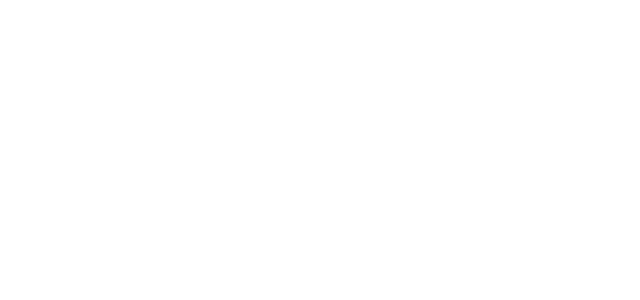
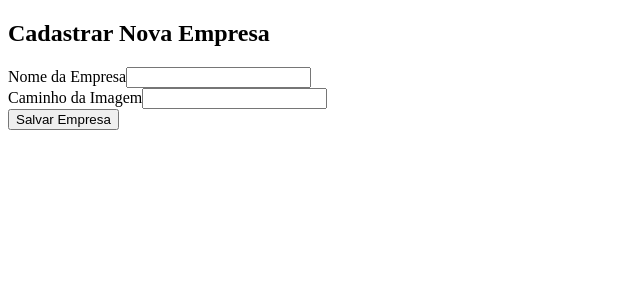
Before and after one commit to BraceroInSabot/ArquiVia, a React app in the folder Frontend/: page /criar-empresa in a window 1280 px wide. Before the commit this address had no page. Shown: the top 300 px of the page, without its empty margins (0-640 px from the left). Built offline with nearby package versions, Linux system fonts and the light colour scheme; sample sign-in values are in the browser's storage; the HTML template or start-up script is replaced by a standard one.

Commit message:
feat: Componente, página e roteamento para criação de empresa

```diff
--- /dev/null
+++ b/Frontend/src/components/CreateEnterpriseForm.tsx
@@ -0,0 +1,81 @@
+import { useState } from 'react';
+import enterpriseService from '../services/Enterprise/api';
+import Validate from '../utils/enterprise_validation';
+import { useNavigate } from 'react-router-dom';
+
+
+const CreateEnterpriseForm = () => {
+    const [name, setName] = useState('');
+    const [image, setImage] = useState('');
+    const [loading, setLoading] = useState(false);
+    const [error, setError] = useState<string | null>(null);
+    const navigate = useNavigate();
+
+
+    const handleCreateEnterprise = async (event: React.FormEvent<HTMLFormElement>) => {
+        event.preventDefault();
+        setLoading(true);
+        setError(null);
+
+        try {
+
+            const enterpriseData = { name, image };
+
+            const nameValidation = Validate.name(name);
+            if (!nameValidation[0]) {
+            setError(nameValidation[1] as string);
+            return;
+            }
+
+            const api_response = await enterpriseService.createEnterprise(enterpriseData);
+
+            console.log('Empresa criada com sucesso:', api_response.data);
+            alert('Empresa criada com sucesso!');
+
+            setName('');
+            setImage('');
+
+            navigate("/empresas");
+
+        } catch (err: any) {
+            const errorMessage = err.response?.data?.detail || 'Falha ao criar a empresa.';
+            setError(errorMessage);
+            console.error('Erro ao criar empresa:', err.response?.data);
+        } finally {
+            setLoading(false);
+        }
+    };
+
+    return (
+        <form onSubmit={handleCreateEnterprise}>
+            <div>
+                <h2>Cadastrar Nova Empresa</h2>
+                <label htmlFor="name">Nome da Empresa</label>
+                <input
+                    type="text"
+                    id="name"
+                    value={name}
+                    onChange={(e) => setName(e.target.value)}
+                    required
+                />
+                <br />
+                <label htmlFor="image">Caminho da Imagem</label>
+                <input
+                    type="text"
+                    id="image"
+                    value={image}
+                    onChange={(e) => setImage(e.target.value)}
+                    required
+                />
+                <br />
+                <button type="submit" disabled={loading}>
+                    {loading ? 'Salvando...' : 'Salvar Empresa'}
+                </button>
+
+                {error && <p style={{ color: 'red' }}>{error}</p>}
+            </div>
+        </form>
+    )
+}
+
+export default CreateEnterpriseForm;
--- /dev/null
+++ b/Frontend/src/pages/CreateEnterprisePage.tsx
@@ -0,0 +1,11 @@
+import CreateEnterpriseForm from "../components/CreateEnterpriseForm";
+
+const CreateEnterprisePage = () => {
+
+    return (
+        <div>
+            <CreateEnterpriseForm />
+        </div>
+    )
+}
+export default CreateEnterprisePage;
--- a/Frontend/src/pages/EnterprisePage.tsx
+++ b/Frontend/src/pages/EnterprisePage.tsx
@@ -30,11 +30,16 @@ const EnterprisePage = () => {
     navigate('/painel');
   };
 
+  const goToCreateEnterprise = () => {
+    navigate('/criar-empresa');
+  };
+
   return (
     <div>
       <a onClick={goToPanel}><h1>Arquivia Logo</h1></a>
       <h2>Gestão de Empresas</h2>
-      {/* <CreateEnterpriseForm onEnterpriseCreated={handleEnterpriseCreated} /> */}
+
+      <button onClick={goToCreateEnterprise}>Criar Empresa</button>
 
       {isLoading && <p>Carregando empresas...</p>}
       {error && <p style={{ color: 'red' }}>{error}</p>}
--- a/Frontend/src/routes.tsx
+++ b/Frontend/src/routes.tsx
@@ -6,6 +6,7 @@ import RegisterPage from './pages/Register';
 import PanelPage from './pages/PanelPage';
 import ProtectedRoute from './utils/protected_route';
 import EnterprisePage from './pages/EnterprisePage';
+import CreateEnterprisePage from './pages/CreateEnterprisePage';
 
 function ArquiVia() {
   return (
@@ -20,6 +21,7 @@ function ArquiVia() {
         <Route element={<ProtectedRoute />}>
           <Route path="/painel" element={<PanelPage />} />
           <Route path="/empresas" element={<EnterprisePage />} />
+          <Route path="/criar-empresa" element={<CreateEnterprisePage />} />
         </Route>
       </Routes>
     </div>
```
